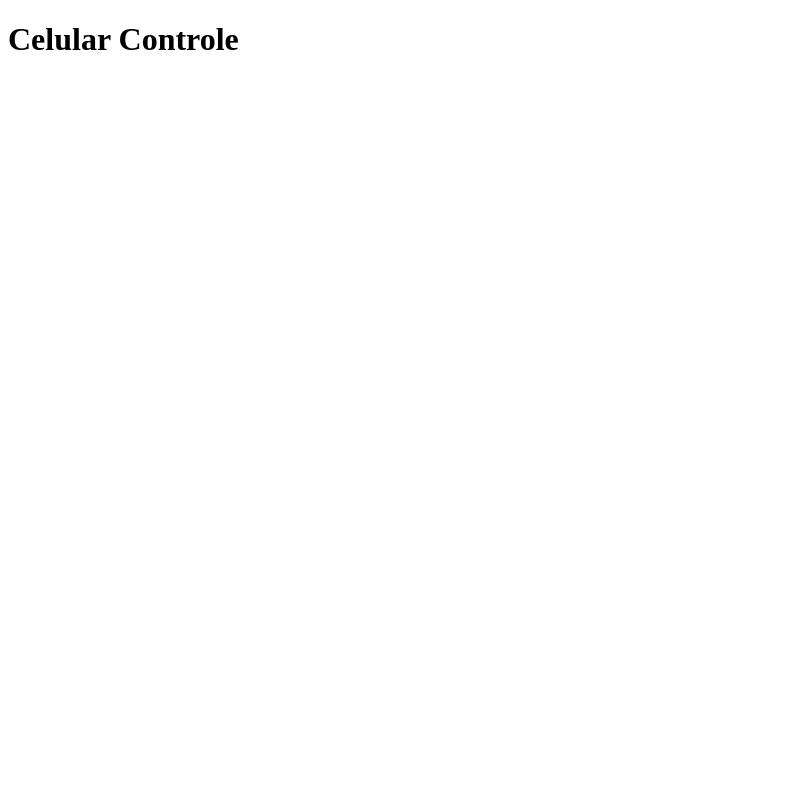
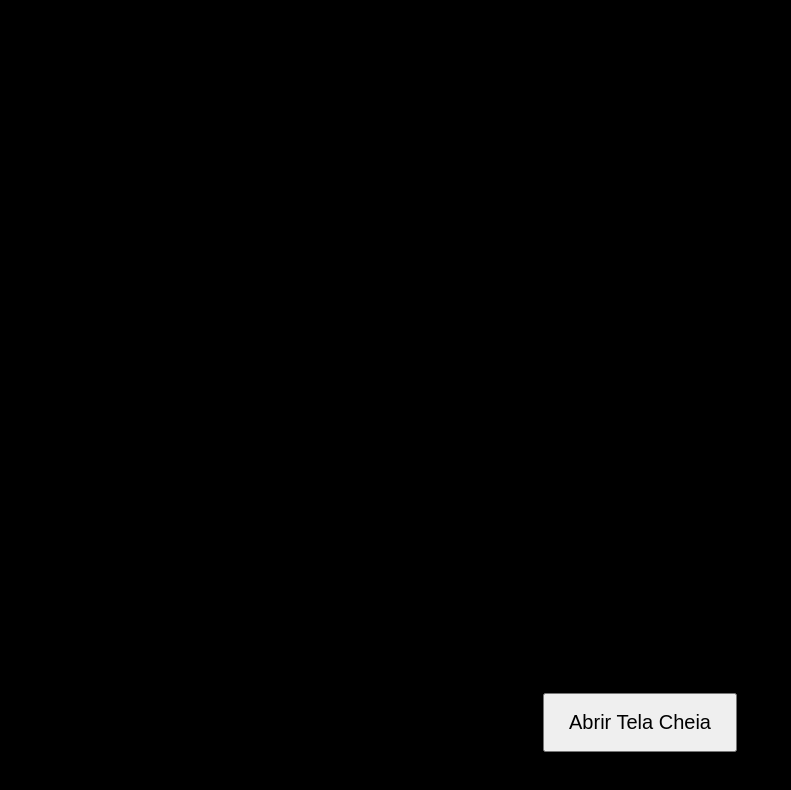
Before and after one commit to radiofeira123-cloud/cabine-fotografica, a plain HTML site: page controle.html in a window 1280 px wide. Shown: the whole page, without its empty margins (0-791 px from the left). Drawn offline with Linux system fonts and the light colour scheme.

Commit message:
Update controle.html

```diff
--- a/controle.html
+++ b/controle.html
@@ -1,5 +1,29 @@
 <!DOCTYPE html>
 <html lang="pt-BR">
-<head><meta charset="UTF-8"><title>Cabine - Controle</title></head>
-<body><h1>Celular Controle</h1><script src="controle.js"></script></body>
+<head>
+  <meta charset="UTF-8">
+  <title>Cabine - Controle</title>
+  <meta name="viewport" content="width=device-width,initial-scale=1.0,viewport-fit=cover">
+  <style>
+    html,body { margin:0; height:100%; background:#000; color:#fff; font-family:sans-serif; }
+    #videoInstr, #videoCam { position: absolute; top:0; left:0; width:100%; height:100%; object-fit:cover; }
+    #overlay { position:absolute; top:0; left:0; width:100%; height:100%; display:flex; align-items:center; justify-content:center; pointer-events:none; z-index:5; font-size:6vw; font-weight:bold; text-align:center; }
+    #tapBtnLayer{ position: absolute; bottom: 6%; width:100%; display:flex; justify-content:center; z-index:6; }
+    #tapBtn { padding:16px 24px; font-size:20px; pointer-events:auto; }
+    #canvasHidden{ display:none; }
+  </style>
+</head>
+<body>
+  <video id="videoInstr" autoplay muted loop playsinline></video>
+  <video id="videoCam" autoplay playsinline></video>
+  <div id="overlay"></div>
+
+  <div id="tapBtnLayer">
+    <button id="tapBtn">Abrir Tela Cheia</button>
+  </div>
+
+  <canvas id="canvasHidden"></canvas>
+
+  <script src="controle.js"></script>
+</body>
 </html>
```
